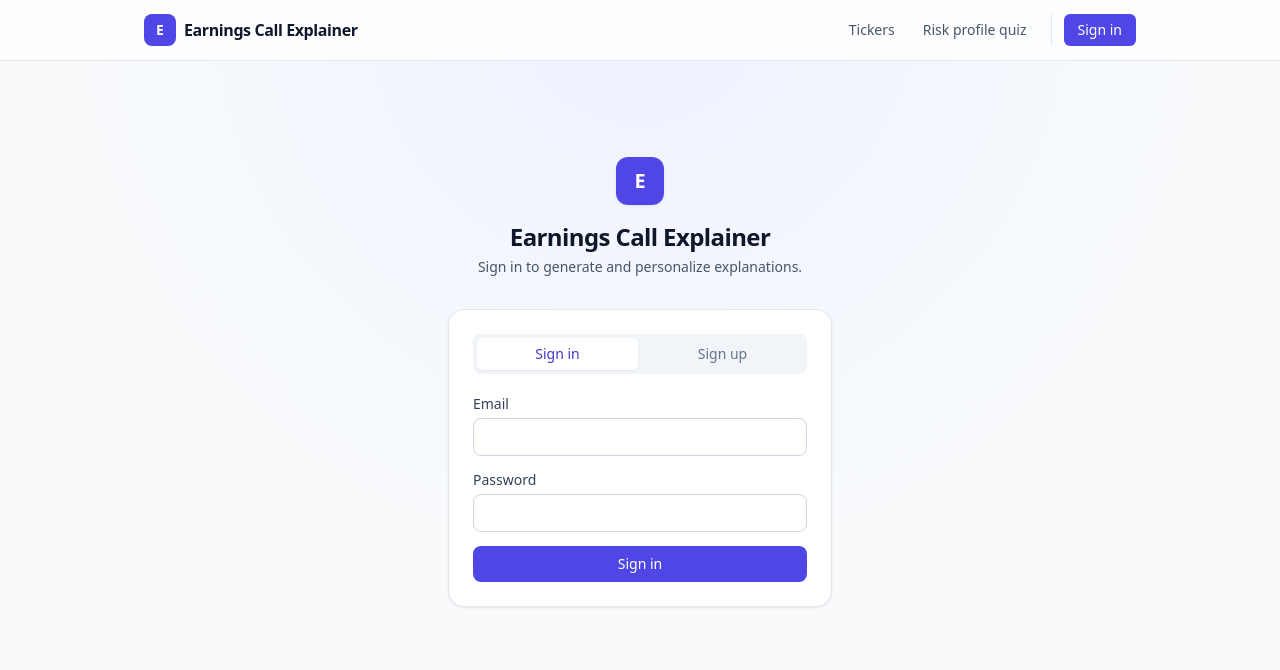
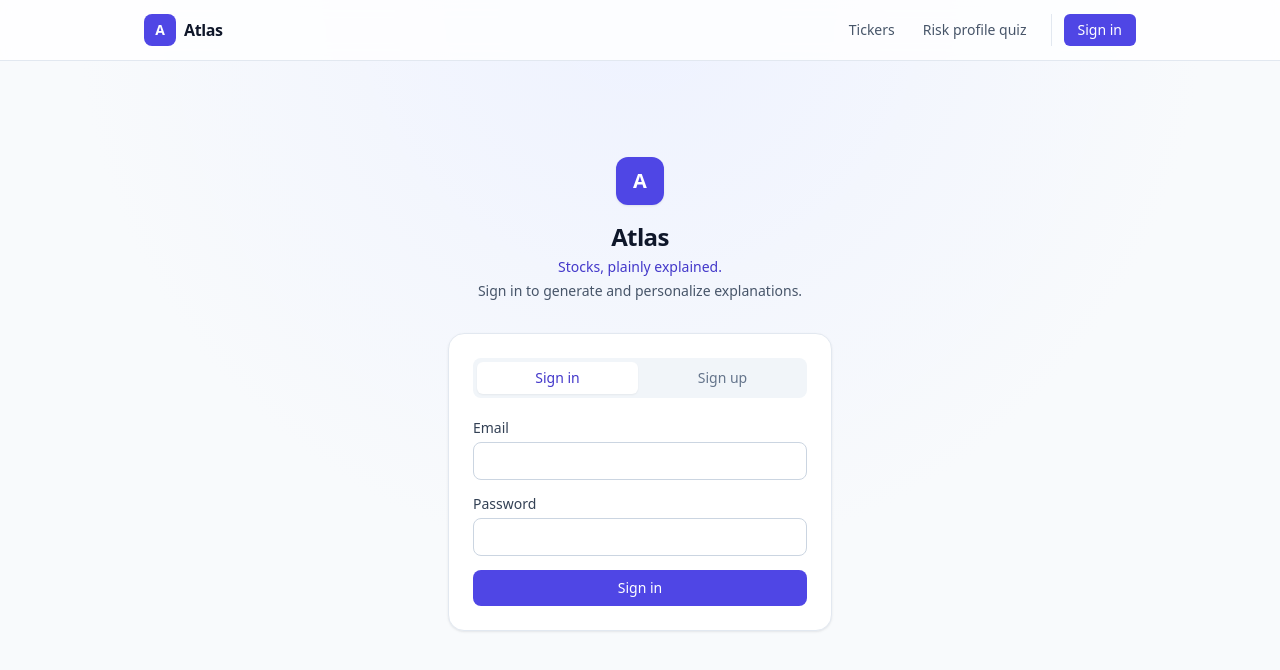
Before and after one commit to luongvincent/atlas, a Next.js app in the folder frontend/: page /login in a window 1280 px wide. Shown: the top 670 px of the page. Built offline with nearby package versions, Linux system fonts and the light colour scheme; no server answers.

Commit message:
rename to atlas

```diff
--- a/frontend/app/layout.tsx
+++ b/frontend/app/layout.tsx
@@ -6,8 +6,8 @@ import { Header } from "@/components/Header";
 import "./globals.css";
 
 export const metadata: Metadata = {
-  title: "Earnings Call Explainer",
-  description: "Plain-language earnings call explanations for regular consumers.",
+  title: "Atlas — Stocks, plainly explained.",
+  description: "Plain-language AI overviews of stocks and financial data for family and retirement planning.",
 };
 
 export default function RootLayout({ children }: { children: React.ReactNode }) {
--- a/frontend/app/login/page.tsx
+++ b/frontend/app/login/page.tsx
@@ -21,9 +21,10 @@ export default function LoginPage() {
   return (
     <div className="flex flex-col items-center py-16">
       <span className="mb-4 flex h-12 w-12 items-center justify-center rounded-xl bg-brand-600 text-xl font-bold text-white shadow-card">
-        E
+        A
       </span>
-      <h1 className="mb-1 text-2xl font-bold tracking-tight text-slate-900">Earnings Call Explainer</h1>
+      <h1 className="mb-1 text-2xl font-bold tracking-tight text-slate-900">Atlas</h1>
+      <p className="mb-1 text-sm font-medium text-brand-700">Stocks, plainly explained.</p>
       <p className="mb-8 text-sm text-slate-600">Sign in to generate and personalize explanations.</p>
       <LoginForm />
     </div>
--- a/frontend/components/Header.tsx
+++ b/frontend/components/Header.tsx
@@ -19,11 +19,9 @@ export function Header() {
       <div className="mx-auto flex max-w-5xl items-center justify-between px-4 py-3.5">
         <Link href="/" className="flex items-center gap-2">
           <span className="flex h-8 w-8 items-center justify-center rounded-lg bg-brand-600 text-sm font-bold text-white">
-            E
+            A
           </span>
-          <span className="text-base font-semibold tracking-tight text-slate-900">
-            Earnings Call Explainer
-          </span>
+          <span className="text-base font-semibold tracking-tight text-slate-900">Atlas</span>
         </Link>
 
         <nav className="flex items-center gap-1">
--- a/frontend/package.json
+++ b/frontend/package.json
@@ -1,6 +1,7 @@
 {
-  "name": "earnings-call-explainer-frontend",
+  "name": "atlas-frontend",
   "version": "0.1.0",
+  "description": "Atlas - stocks, plainly explained.",
   "private": true,
   "scripts": {
     "dev": "next dev",
```
Also changed, not shown: 1 other file (tests, documents, lock files or other folders).
